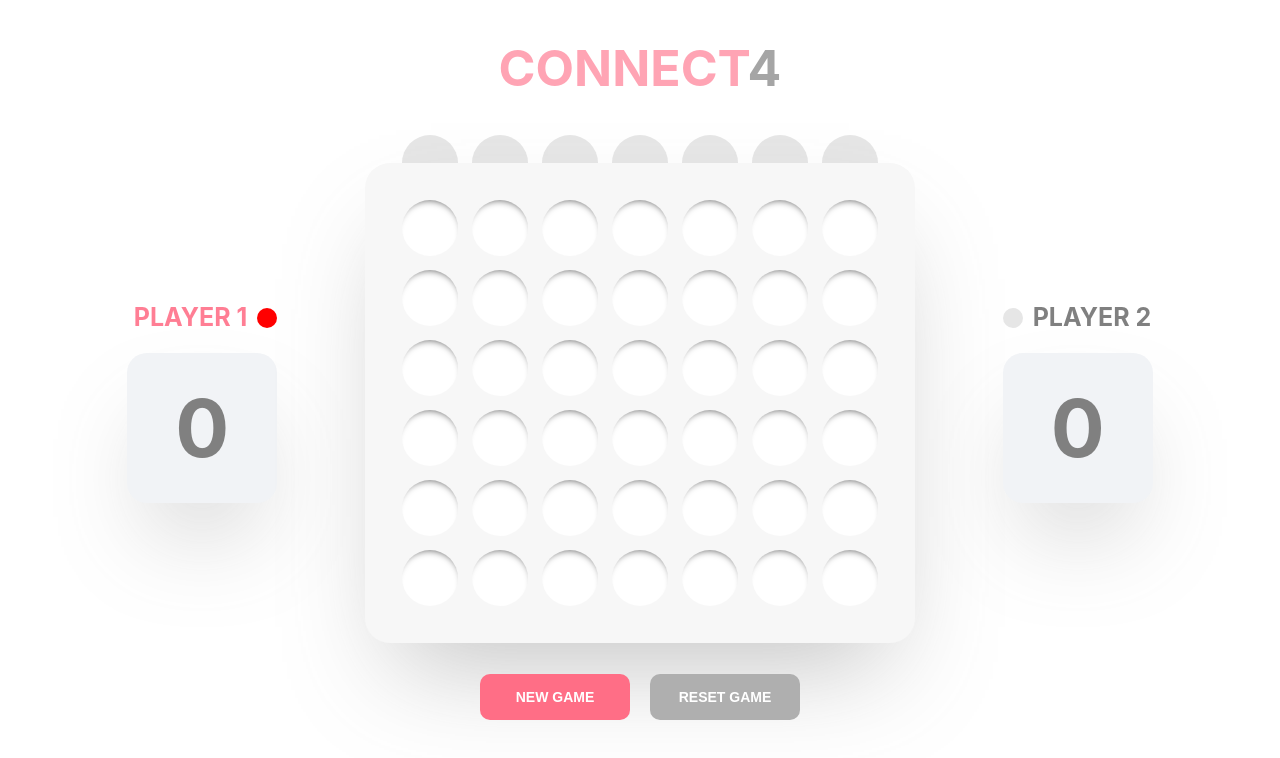
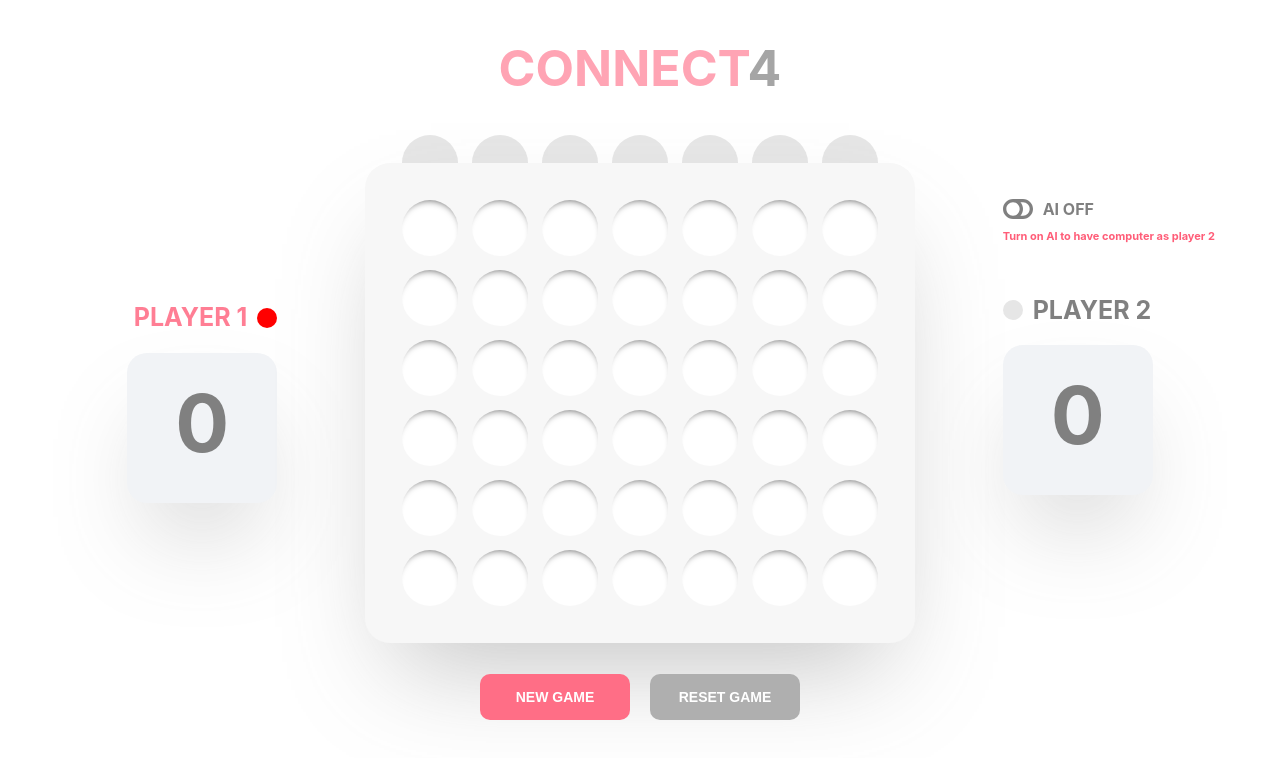
Before and after one commit to devinardya/ec-mandatory-advance-js4, a React (Create React App) app: page / in a window 1280 px wide. Shown: the top 758 px of the page. Built offline with nearby package versions, Linux system fonts and the light colour scheme.

Commit message:
add setting to play vs comp, still have problem  with settimeout

```diff
--- a/package.json
+++ b/package.json
@@ -8,6 +8,7 @@
     "@testing-library/user-event": "^7.2.1",
     "react": "^16.12.0",
     "react-dom": "^16.12.0",
+    "react-icons": "^3.9.0",
     "react-scripts": "3.3.1"
   },
   "scripts": {
--- a/src/App.css
+++ b/src/App.css
@@ -41,6 +41,10 @@
   text-transform: uppercase;
 }
 
+.sidebar.two > .indicator-dot {
+  top: -25px;
+}
+
 .sidebar.one {
   align-items: flex-end;
   text-align: center;
@@ -53,6 +57,7 @@
 
 .sidebar.two > h2 {
   margin-left: 30px;
+  margin-top: -50px;
 }
 
 
@@ -66,7 +71,7 @@
   margin: 0;
   height: 150px;
   width: 150px;
-  line-height: 150px;
+  line-height: 140px;
   border-radius:20px;
   display: flex;
   justify-content: center;
@@ -82,6 +87,14 @@
   color: rgb(255, 93, 120);
   font-weight: bold;
   font-size: 22px;
+}
+
+.sidebar.two > p:first-of-type {
+  font-size: 11px;
+  position: relative;
+  top: -10%;
+  left: 0px;
+  margin: 0;
 }
 
 .game-boxes {
@@ -149,7 +162,7 @@
 .game-result > h3 {
   width: 450px;
   height: 150px;
-  background-color: rgb(255, 110, 134);
+  background-color: rgb(255, 110, 134, 0.7);
   position: absolute;
   top: 50%;
   left: 50%;
@@ -179,6 +192,23 @@
 .menu-bar > button:last-of-type:hover {
   background-color: #6e6e6e;
 }
+
+.ai-toggle {
+  margin-left: 0px;
+  display: flex;
+  justify-content: center;
+  height: 40px;
+  line-height: 40px;
+  border: none;
+  position: relative;
+  top: -10%;
+  font-weight: bold;
+}
+
+.ai-toggle:hover {
+  cursor: pointer;
+}
+
 
 .container {
   display: grid;
--- a/src/Gamebox.js
+++ b/src/Gamebox.js
@@ -1,5 +1,7 @@
 import React, {useReducer} from 'react';
+import ReactDOM from 'react-dom';
 import Grid from './Grid';
+import { FaToggleOff, FaToggleOn } from "react-icons/fa";
 import {reducer} from './Reducer';
 
 const initialBoxes = new Array(7 * 6).fill("white");
@@ -17,9 +19,10 @@ const GameBox = () => {
                                                     winnerText: "",
                                                     indicatorPlay: true,
                                                     winningStatus: false,
+                                                    AIOn: false,
                                                 });
 
-    let indicatorColor1, indicatorColor2, gameResult;
+    let indicatorColor1, indicatorColor2, gameResult, AiToggle, winScore1, winScore2;
          // to control the toggle of the dot color to show which player is active
         if (state.indicatorPlay){
             indicatorColor1 = "indicator-dot red";
@@ -31,21 +34,50 @@ const GameBox = () => {
 
         // if someone is winning, then reset the dot color to grey and show the winner announcement box
         if (state.winningStatus){
-            gameResult = "game-result active";
+            gameResult =  (<div className="game-result active">
+                                <h3>{state.winnerText}</h3>
+                           </div>)
             indicatorColor1 = "indicator-dot";
             indicatorColor2 = "indicator-dot";
+        } /* else {
+            gameResult = "game-result";
+        } */
+
+        if (state.AIOn) {
+            AiToggle =  <>
+                            <div  className="ai-toggle"
+                                    onClick={() => dispatch({ type: "AIOn" })}>
+                                    <FaToggleOn size="30px" color="rgb(219, 40, 70" style={{marginRight: "10px", top: "5px", position: "relative"}}/>
+                                    AI ON
+                            </div>
+                            <p></p>
+                         </>
         } else {
-            gameResult = "game-result";
+            AiToggle = <>
+                            <div  className="ai-toggle"
+                            onClick={() => dispatch({ type: "AIOn" })}>
+                            <FaToggleOff size="30px"  color="grey" style={{marginRight: "10px", top: "5px", position: "relative"}}/>
+                            AI OFF
+                            </div>
+                            <p>Turn on AI to have computer as player 2</p>
+                      </>
+        }
+
+        if (state.player1Score > state.player2Score) {
+            winScore2 = {color: "grey"};
+            winScore1 = {color: "rgb(255, 126, 148)"};
+        } else if (state.player1Score < state.player2Score) {
+            winScore2 = {color: "rgb(255, 126, 148)"};
+            winScore1 = {color: "grey"};
+        } else {
+            winScore2 = {color: "grey"};
         }
 
 return  <>
-             <div className={gameResult}>
-                    <h3>{state.winnerText}</h3>
-            </div>
             <div className="sidebar one">
                 <div className= {indicatorColor1}></div>
                 <h2>Player 1</h2>
-                <h1>{state.player1Score}</h1>
+                <h1 style={winScore1}>{state.player1Score}</h1>
                 <p>{state.winnerText1}</p>
             </div>
             <div className="game-boxes">
@@ -64,11 +96,14 @@ return  <>
                 </div>
             </div>
             <div className="sidebar two">
-            <div className= {indicatorColor2}></div>
+                {AiToggle}
+                <div className= {indicatorColor2}></div>
+
                 <h2>Player 2</h2>
-                <h1>{state.player2Score}</h1>
+                <h1 style={winScore2}>{state.player2Score}</h1>
                 <p>{state.winnerText2}</p>
             </div>
+            {ReactDOM.createPortal(gameResult, document.body)}
         </>
 }
 
--- a/src/Reducer.js
+++ b/src/Reducer.js
@@ -1,7 +1,20 @@
-import {checkWinner} from './checkWinner';
+import { checkWinner } from './checkWinner';
 
 const initialBoxes = new Array(7 * 6).fill("white");
-const initialHalfBoxesTop = new Array (7 * 1).fill("#e6e6e6");
+const initialHalfBoxesTop = new Array(7 * 1).fill("#e6e6e6");
+
+async function ai() {
+    console.log("come to ai")
+    let random = new Promise((resolve, reject) => {
+        setTimeout( () => {
+            resolve( Math.floor(Math.random() * Math.floor(6)));
+        }, 1000)
+    })
+
+   let result = await random;
+   console.log(result);
+   return result;
+}
 
 function reducer(state, action) {
 
@@ -10,7 +23,7 @@ function reducer(state, action) {
         case "fill":
 
             // if there already someone winning, stop the game
-            if (state.winningStatus){
+            if (state.winningStatus) {
                 return state;
             }
 
@@ -21,10 +34,8 @@ function reducer(state, action) {
             const column = action.index % 7;
             let index = 5 * 7 + column;
 
-            console.log("index", index);
-
-            const allFilledBox = [...state.filledBox];
-            while (allFilledBox.includes(index)){
+            let allFilledBox = [...state.filledBox];
+            while (allFilledBox.includes(index)) {
                 index -= 7;
             }
 
@@ -32,21 +43,24 @@ function reducer(state, action) {
                 return state;
             }
 
+            if (state.AIOn) {
+                newBoxes[index] = "pink"; // A.I is always grey
+            } else {
                 newBoxes[index] = state.color;
-
-            //console.log("filledbox", state.filledBox)
+            }
 
             // function to check if there's a winning combination on every input from the player, return an array
             const winner = checkWinner(newBoxes);
-            //console.log(winner[2])
+            //console.log(winner[2]
 
+            if (!state.AIOn || winner[3]) { // vs human
                 return {
                     //saving every changes done to the state by doing the spread (...)
                     ...state,
                     //setting a specific state to the new one (like setState on class)
                     boxes: newBoxes,
                     color: state.color === "pink" ? "grey" : "pink",
-                halfBoxesTop : initialHalfBoxesTop,
+                    halfBoxesTop: initialHalfBoxesTop,
                     filledBox: [...state.filledBox, index],
                     indicatorPlay: state.indicatorPlay === true ? false : true,
                     winnerText: winner[0],
@@ -54,9 +68,54 @@ function reducer(state, action) {
                     player2Score: state.player2Score + winner[2],
                     winningStatus: winner[3],
                 }
+            } else { // vs AI
 
-        case "hover": {
-            if (state.winningStatus){
+                // Latest filled box
+                allFilledBox = [...allFilledBox, index];
+
+                // randomize a number between 0 to 6.
+                // check so that its index is not < 0
+
+                let AIcolumn = Math.floor(Math.random() * Math.floor(6));
+                /* let AIcolumn = ai();
+                console.log(ai) */
+                let AIindex = 5 * 7 + AIcolumn;
+
+                while (allFilledBox.includes(AIindex) && AIindex >= 0) {
+                    AIindex -= 7;
+
+                    if (AIindex < 0) {
+
+                        AIcolumn = Math.floor(Math.random() * Math.floor(6));
+                        AIindex = 5 * 7 + AIcolumn;
+                    }
+                }
+
+                // add the gray box at AIindex location
+                newBoxes[AIindex] = "grey";
+
+                // Check for winner
+                const winner = checkWinner(newBoxes);
+
+                // Return the state
+                return {
+                    //saving every changes done to the state by doing the spread (...)
+                    ...state,
+                    //setting a specific state to the new one (like setState on class)
+                    boxes: newBoxes,
+                    color: "pink",
+                    halfBoxesTop: initialHalfBoxesTop,
+                    filledBox: [...state.filledBox, index, AIindex],
+                    indicatorPlay: true,
+                    winnerText: winner[0],
+                    player1Score: state.player1Score + winner[1],
+                    player2Score: state.player2Score + winner[2],
+                    winningStatus: winner[3],
+                }
+            }
+
+        case "hover":
+            if (state.winningStatus) {
                 return state;
             }
             // hovering across the column
@@ -71,24 +130,23 @@ function reducer(state, action) {
                     halfBoxColor: "#e6e6e6",
                     indicatorPlay: state.indicatorPlay,
             }
-        }
 
-        case "hoverOut": {
-            if (state.winningStatus){
+        case "hoverOut":
+            if (state.winningStatus) {
                 return state;
             }
             // change the color of the circle to the active color when the mouse is hovering inside the circle
-            const newHalfBoxes = [...state.halfBoxesTop];
-            const indexHalfBox = action.index % 7;
-            newHalfBoxes[indexHalfBox] = state.halfBoxColor;
+            const newHalfBoxesOut = [...state.halfBoxesTop];
+            const indexHalfBoxOut = action.index % 7;
+            newHalfBoxesOut[indexHalfBoxOut] = state.halfBoxColor;
 
             return {
                 ...state,
-                halfBoxesTop: newHalfBoxes,
+                halfBoxesTop: newHalfBoxesOut,
                     halfBoxColor: state.color,
                     indicatorPlay: state.indicatorPlay,
             }
-        }
+
 
         // action to start a new game with keeping the current score to the next one
         case "newGame":
@@ -97,7 +155,7 @@ function reducer(state, action) {
                 filledBox: [],
                     boxes: initialBoxes,
                     color: "pink",
-                halfBoxesTop : initialHalfBoxesTop,
+                    halfBoxesTop: initialHalfBoxesTop,
                     winnerText: "",
                     indicatorPlay: true,
                     winningStatus: false,
@@ -110,16 +168,25 @@ function reducer(state, action) {
                 boxes: initialBoxes,
                     filledBox: [],
                     color: "pink",
-                halfBoxesTop : initialHalfBoxesTop,
+                    halfBoxesTop: initialHalfBoxesTop,
                     player1Score: 0,
                     player2Score: 0,
                     winnerText: "",
                     indicatorPlay: true,
                     winningStatus: false,
             }
+
+        case "AIOn":
+            return {
+                ...state,
+                AIOn: state.AIOn === true ? false : true,
+            }
+
         default:
             return state;
     }
 }
 
-export {reducer};
+export {
+    reducer
+};
--- a/src/checkWinner.js
+++ b/src/checkWinner.js
@@ -5,7 +5,6 @@ function checkWinner(boxes){
     let p2score = 0;
     let winstatus = false;
     let countPink = 0;
-
 
     // check winner based on horizontal position
 
@@ -113,10 +112,6 @@ function checkWinner(boxes){
         winstatus = true;
   }
 
-  console.log("pink", countPink)
-
-
-
   return [wintext, p1score, p2score, winstatus];
 }
 
```
Also changed, not shown: 1 other file (tests, documents, lock files or other folders). Lines whose indentation alone changed are shown as unchanged.
